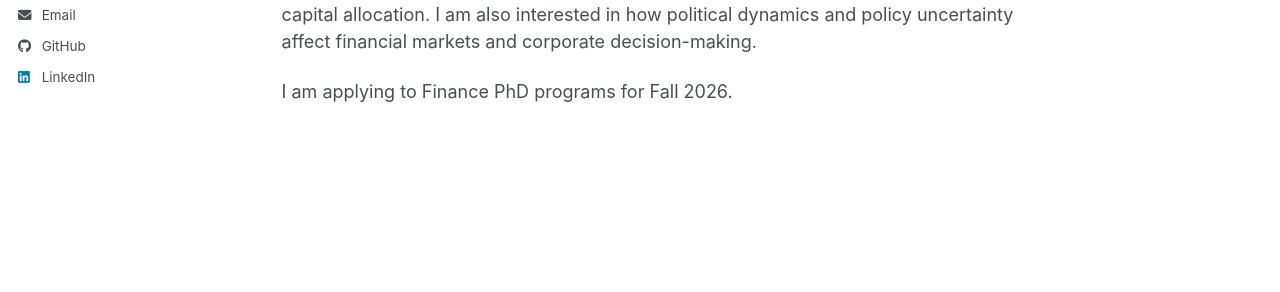
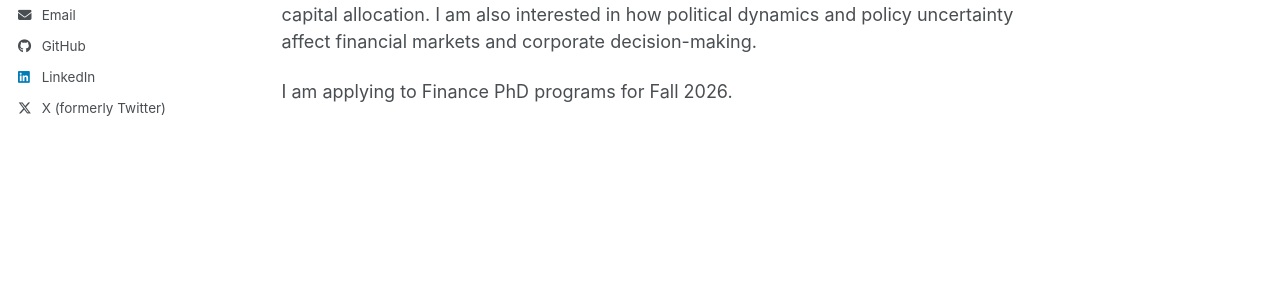
Before and after one commit to rhuang11/rhuang11.github.io, a Jekyll site: the page built from _pages/about.md, in a window 1280 px wide. Shown: the part 409-701 px from the top of the page. Built offline with Jekyll 4.4.1, drawn with Linux system fonts in a browser that asks for light colours; a script bundle is joined from its source files by our own code; library files that are not in the unit come from our copies; some of the changed lines change nothing that is shown.

Commit message:
Add Twitter username to configuration

```diff
--- a/_config.yml
+++ b/_config.yml
@@ -77,7 +77,7 @@ author:
   steam            : # Username
   telegram         : # URL
   tumblr           : # Username
-  twitter          :
+  twitter          : Ryan1Huang
   vine             : # Username
   weibo            : # Username
   wikipedia        : # Username
```
